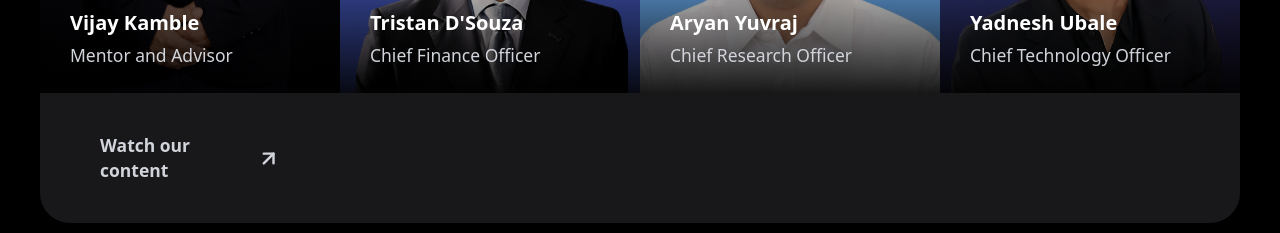
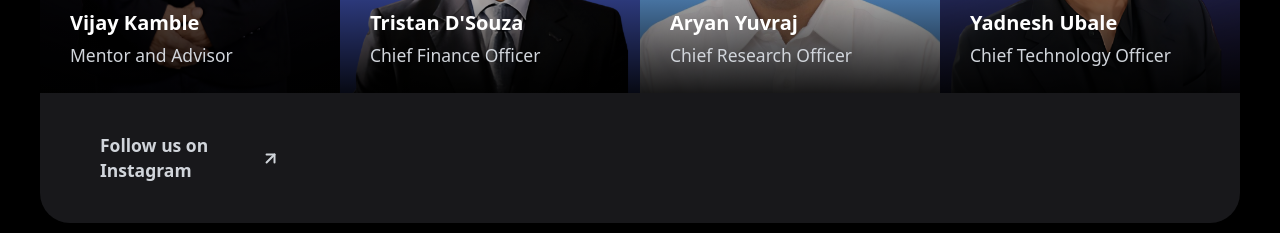
Before and after one commit to LordAK7/adivirtus, a React (Vite) app: page / in a window 1280 px wide. Shown: the part 6340-6573 px from the top of the page. Built offline with nearby package versions, Linux system fonts and the light colour scheme.

Commit message:
Updated Team.jsx

```diff
--- a/src/components/Team.jsx
+++ b/src/components/Team.jsx
@@ -107,8 +107,13 @@ const Team = () => {
               transition={{ duration: 0.5, delay: 0.8 }}
               className="flex items-end justify-start px-8 py-8 xl:px-12 lg:order-4"
             >
-              <a href="#" title="" className="inline-flex items-center text-sm font-semibold text-gray-300 transition-all duration-200 group hover:text-white hover:underline">
-                Watch our content
+              <a
+                href="https://www.instagram.com/thegodofcomputers/"
+                target="_blank"
+                rel="noopener noreferrer"
+                className="inline-flex items-center text-sm font-semibold text-gray-300 transition-all duration-200 group hover:text-white hover:underline"
+              >
+                Follow us on Instagram
                 <svg className="w-5 h-5 ml-1 group-hover:translate-x-0.5 group-hover:-translate-y-0.5 transition-all duration-200" viewBox="0 0 24 24" stroke="currentColor" strokeWidth="2.5" fill="none" strokeLinecap="round" strokeLinejoin="round">
                   <line x1="7" y1="17" x2="17" y2="7"></line>
                   <polyline points="7 7 17 7 17 17"></polyline>
```
